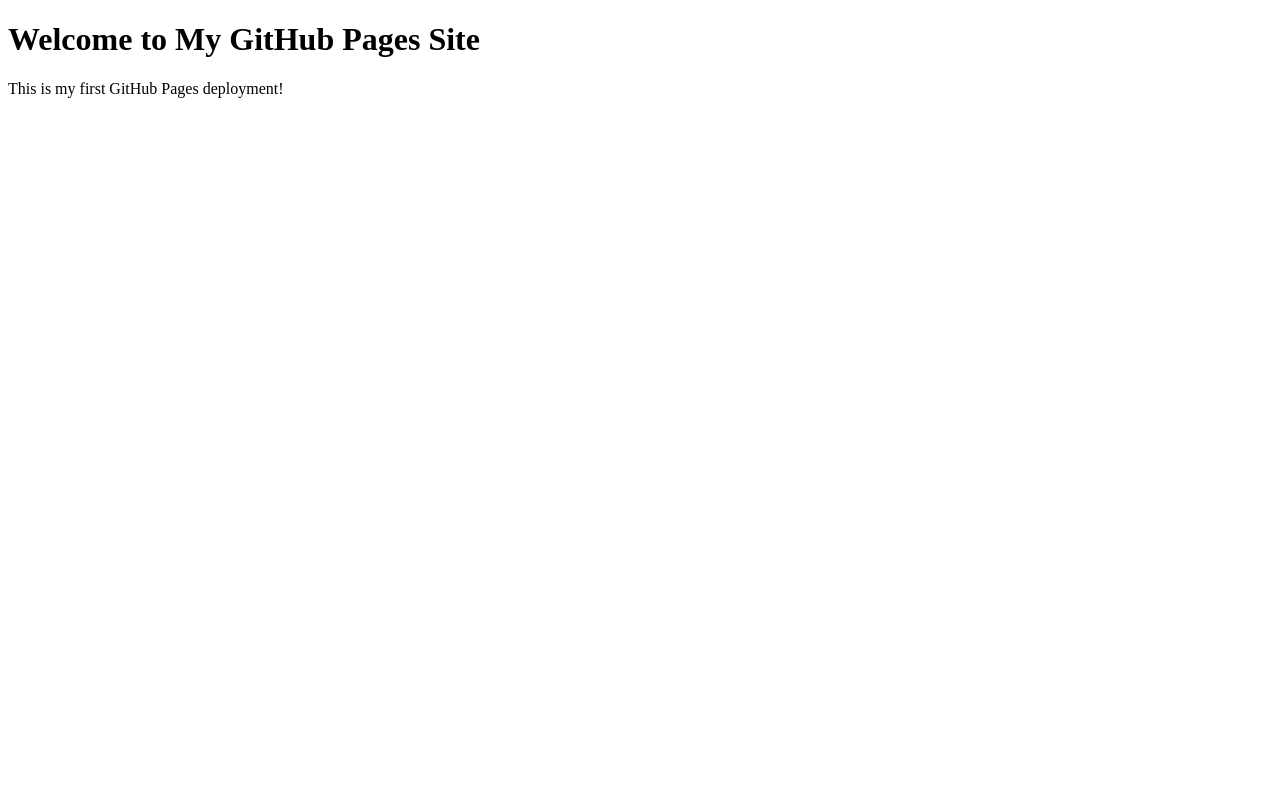
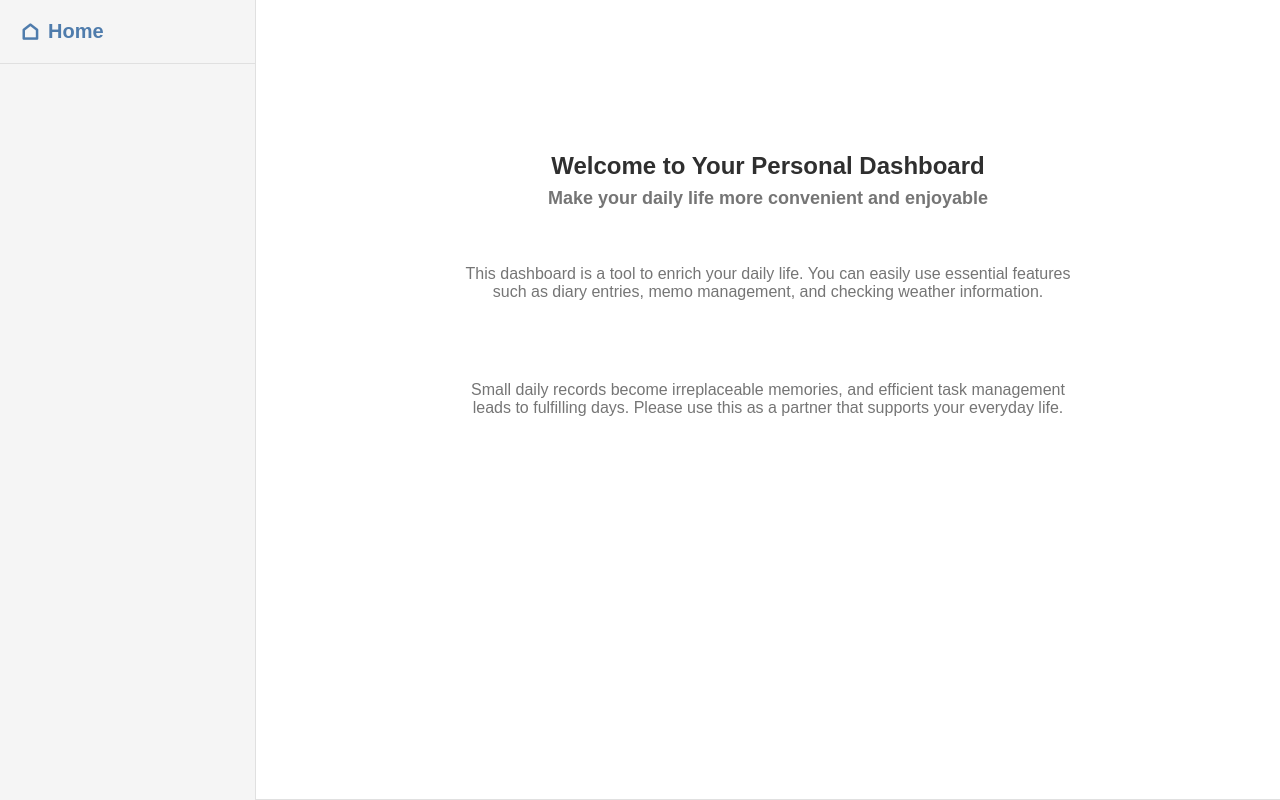
Before and after one commit to onasuichan32/my-first-web-app, a plain HTML site: page index.html in a window 1280 px wide. Drawn offline with nearby package versions, Linux system fonts and the light colour scheme.

Commit message:
Add files via upload

```diff
--- a/index.html
+++ b/index.html
@@ -1,12 +1,36 @@
 <!DOCTYPE html>
 <html lang="en">
-<head>
-    <meta charset="UTF-8">
-    <meta name="viewport" content="width=device-width, initial-scale=1.0">
-    <title>My GitHub Pages Site</title>
-</head>
-<body>
-    <h1>Welcome to My GitHub Pages Site</h1>
-    <p>This is my first GitHub Pages deployment!</p>
-</body>
+  <head>
+    <meta charset="UTF-8" />
+    <meta name="viewport" content="width=device-width, initial-scale=1.0" />
+    <title>Dashboard</title>
+    <link rel="stylesheet" href="style.css" />
+    <link href="https://cdn.jsdelivr.net/npm/remixicon@4.5.0/fonts/remixicon.css" rel="stylesheet" />
+  </head>
+  <body>
+    <div class="dashboard-wrapper">
+      <aside class="sidebar">
+        <header class="sidebar-header">
+          <a href="#" data-tab="home">
+            <span class="ri-home-line"></span>Home
+          </a>
+        </header>
+      </aside>
+      <main class="main-content">
+        <section id="home">
+          <header class="main-header">
+              <div class="profile-icon">
+                <span class="ri-user-smile-line"></span>
+              </div>
+              <h1>Welcome to Your Personal Dashboard</h1>
+              <h2>Make your daily life more convenient and enjoyable</h2>
+          </header>
+          <div class="message">
+            <p>This dashboard is a tool to enrich your daily life. You can easily use essential features such as diary entries, memo management, and checking weather information.</p>
+            <p>Small daily records become irreplaceable memories, and efficient task management leads to fulfilling days. Please use this as a partner that supports your everyday life.</p>
+          </div>
+        </section>
+      </main>
+    </div>
+  </body>
 </html>
--- /dev/null
+++ b/style.css
@@ -0,0 +1,101 @@
+/* ブラウザで設定されているスタイルのリセット・共通設定 */
+/* 消さないでください */
+*,
+*::before,
+*::after {
+  box-sizing: border-box;
+}
+body,
+h1,
+h2,
+h3,
+p,
+ul,
+li,
+form,
+input,
+textarea,
+select,
+button {
+  margin: 0;
+  padding: 0;
+  font-family: sans-serif;
+}
+
+ul {
+  list-style: none;
+}
+/* スタイルのリセット終了 */
+
+/* サイドバーとメインコンテンツを包むための要素のスタイルを書いてください */
+.dashboard-wrapper {
+  display: flex;
+  height: 100vh;
+}
+
+/* サイドバーに関連するスタイルを書いてください */
+.sidebar {
+  width: 256px;
+  max-width: 300px;
+  flex-shrink: 0;
+  background-color: #f5f5f5;
+  border-right: 1px solid #e0e0e0;
+  display: flex;
+  flex-direction: column;
+  height: 100%;
+}
+
+.sidebar-header {
+  padding: 20px;
+  border-bottom: 1px solid #e0e0e0;
+}
+
+.sidebar-header a {
+  font-size: 1.25rem;
+  font-weight: 600;
+  color: #4f7cac;
+  display: flex;
+  align-items: center;
+  gap: 8px;
+  text-decoration: none;
+}
+/* メインコンテンツに関連するスタイルを書いてください */
+.main-content {
+  flex: 1;
+  padding: 32px;
+  border-bottom: 1px solid #e0e0e0;
+  text-align: center;
+  min-width: 600px;
+}
+.profile-icon span {
+  width: 96px;
+  height: 96px;
+  border-radius: 50%;
+  display: flex;
+  justify-content: center;
+  align-items: center;
+  margin: 0 auto 24px auto;
+  font-size: 2.5rem;
+  color: white;
+}
+
+.main-header h1 {
+  font-size: 1.5rem;
+  font-weight: 600;
+  color: #2f2f2f;
+  margin-bottom: 8px;
+}
+
+.main-header h2 {
+  font-size: 1.125rem;
+  color: #757575;
+  margin-bottom: 24px;
+}
+
+.message p {
+  max-width: 672px;
+  margin: 0 auto 0 auto;
+  padding: 32px;
+  color: #757575;
+  margin-bottom: 16px;
+}
```
